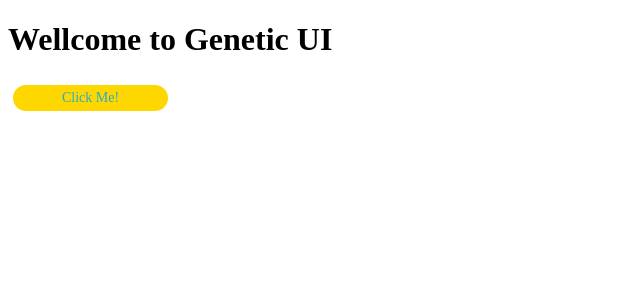
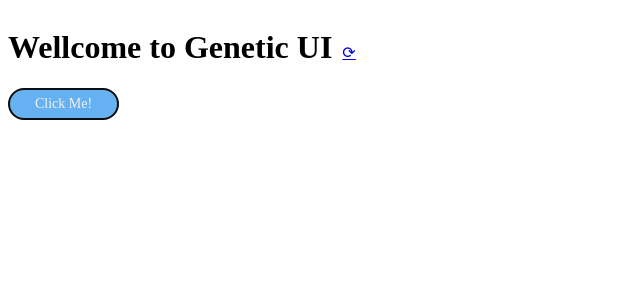
Before and after one commit to geanjunior/genui, a React (Vite) app: page / in a window 1280 px wide. Shown: the top 300 px of the page, without its empty margins (0-640 px from the left). Built offline with nearby package versions, Linux system fonts and the light colour scheme.

Commit message:
changing color palette to use five colors instead three

```diff
--- a/src/App.tsx
+++ b/src/App.tsx
@@ -3,7 +3,7 @@ import { generateRandomIndividual, useRandomDesignSystemDna } from "./genetic";
 import GenButton from "./genetic/components/button";
 
 function App() {
-  const [ designSystemDna, setDesignSystemDna] = useRandomDesignSystemDna();
+  const [designSystemDna, setDesignSystemDna] = useRandomDesignSystemDna();
 
   useEffect(() => {
     console.log('designSystemDna.genotypes: ', JSON.stringify(designSystemDna?.genotypes));
@@ -11,14 +11,15 @@ function App() {
   }, [designSystemDna]);
 
   const onClickCallback = useCallback(() => {
-      setDesignSystemDna(generateRandomIndividual());
+    setDesignSystemDna(generateRandomIndividual());
   }, [setDesignSystemDna]);
 
   return (
     <>
-      <h1>Wellcome to Genetic UI</h1>
+      <h1 style={{ display: "inline-block", paddingRight: "10px" }}>Wellcome to Genetic UI </h1>
+      <a href="javascript:void(0)" onClick={onClickCallback}>&#x27F3;</a>
       <section>
-        <GenButton onClick={onClickCallback}>Click Me!</GenButton>
+        <GenButton>Click Me!</GenButton>
       </section>
     </>
   )
--- a/src/genetic/genotypes/schemas/button.ts
+++ b/src/genetic/genotypes/schemas/button.ts
@@ -4,13 +4,13 @@ import { colorPalettePhenotype } from "../..";
 const colors = Object.keys(colorPalettePhenotype[0]);
 
 const buttonGenotypeSchema = [
-  { type: Searchspace.Range, from: 0, to: 5 }, //border-width
-  { type: Searchspace.Range, from: 0, to: 80 }, //border-radius
+  { type: Searchspace.Range, from: 0, to: 2 }, //border-width
+  { type: Searchspace.Range, from: 0, to: 30 }, //border-radius
 
-  { type: Searchspace.Range, from: 3, to: 60 }, //padding-top-bottom
-  { type: Searchspace.Range, from: 3, to: 60 }, //padding-left-right
+  { type: Searchspace.Range, from: 5, to: 30 }, //padding-top-bottom
+  { type: Searchspace.Range, from: 5, to: 30 }, //padding-left-right
 
-  { type: Searchspace.Range, from: 13, to: 50 }, //font-size
+  { type: Searchspace.Range, from: 13, to: 40 }, //font-size
   { type: Searchspace.Range, from: 0, to: 9 }, //font-weight
   { type: Searchspace.Range, from: 0, to: typographyGenotypeSchema.length - 1 }, //font-family
 
--- a/src/genetic/phenotypes/colors.ts
+++ b/src/genetic/phenotypes/colors.ts
@@ -3,46 +3,25 @@ import { DnaSequence, Phenotype } from "..";
 interface GenColorPalettePhenotype extends Phenotype {
   primary: string,
   secondary: string,
-  neutral: string
+  tertiary: string,
+  quaternary: string,
+  quintennary: string
 }
 
 const colorPalettePhenotype: GenColorPalettePhenotype[] = [
-  /* Sunny - A bright and cheerful palette that is perfect for a summery feel. */
-  { primary: "#FFD700", secondary: "#29ABCA", neutral: "#FFFFFF" },
-  // /* Oceanic - A calming and relaxing palette that is perfect for a beachy or nautical theme. */
-  // { primary: "#007ACC", secondary: "#C5E1A5", neutral: "#FFFFFF" },
-  // /* Sunset - A vibrant and energetic palette that is perfect for a party or a celebration. */
-  // { primary: "#FF5722", secondary: "#E066FF", neutral: "#FFFFFF" },
-  // /* Autumnal - A warm and earthy palette that is perfect for the fall season. */
-  // { primary: "#E67E22", secondary: "#90EE90", neutral: "#FFFFFF" },
-  // /* Wintery - A cool and crisp palette that is perfect for the winter season. */
-  // { primary: "#1E90FF", secondary: "#D3D3D3", neutral: "#FFFFFF" },
-  // /* Monochromatic - A simple and elegant palette that is perfect for a minimalist or modern design. */
-  // { primary: "#333333", secondary: "#666666", neutral: "#FFFFFF" },
-  // /* Pastel - A soft and gentle palette that is perfect for a calming or relaxing space. */
-  // { primary: "#87CEFA", secondary: "#F0FFFF", neutral: "#FFFFFF" },
-  // /* Neon - A bright and eye-catching palette that is perfect for a pop of color. */
-  // { primary: "#FF00FF", secondary: "#00FFFF", neutral: "#FFFFFF" },
-  // /* Earthy - A warm and natural palette that is perfect for a cozy or inviting space. */
-  // { primary: "#7B68EE", secondary: "#BDB76B", neutral: "#FFFFFF" },
-  // /* Cobalt - A cool and refreshing palette that is perfect for a modern or minimalist design. */
-  // { primary: "#3498DB", secondary: "#A9D0F5", neutral: "#FFFFFF" },
-  // /* Forest - A calming and natural palette that is perfect for a spa or wellness center. */
-  // { primary: "#556B2F", secondary: "#728942", neutral: "#FFFFFF" },
-  // /* Passion - A vibrant and energetic palette that is perfect for a party or a celebration. */
-  // { primary: "#FF6A00", secondary: "#FFC300", neutral: "#FFFFFF" },
-  // /* Emerald - A luxurious and sophisticated palette that is perfect for a high-end brand or product. */
-  // { primary: "#1ABC9C", secondary: "#42A5F5", neutral: "#FFFFFF" },
-  // /* Banana - A cheerful and playful palette that is perfect for a children's product or website. */
-  // { primary: "#9ACD32", secondary: "#D4E157", neutral: "#FFFFFF" },
-  // /* Lilac - A romantic and feminine palette that is perfect for a wedding or a beauty product. */
-  // { primary: "#B39DDB", secondary: "#D8BFD8", neutral: "#FFFFFF" },
-  // /* Ocean - A serene and calming palette that is perfect for a beach or spa theme. */
-  // { primary: "#5F9EA0", secondary: "#87CEEB", neutral: "#FFFFFF" },
-  // /* Peach - A warm and inviting palette that is perfect for a home decor or food brand. */
-  // { primary: "#FFF176", secondary: "#FFE5B4", neutral: "#FFFFFF" },
-  // /* Rust - A rustic and earthy palette that is perfect for a farmhouse or outdoor brand. */
-  // { primary: "#8D6E63", secondary: "#BD978E", neutral: "#FFFFFF" }
+  // { primary: "#A7C5C5 ", secondary: "#DEE0D5", tertiary: "#E2AC48", quaternary: "#B96028", quintennary: "#983C2D" },
+  // { primary: "#00747C ", secondary: "#00BBC9", tertiary: "#CACACA", quaternary: "#878787", quintennary: "#202022" },
+  // { primary: "#F2F2F2 ", secondary: "#D9D9D9", tertiary: "#A6A6A6", quaternary: "#8C8C8C", quintennary: "#737373" },
+  // { primary: "#001542 ", secondary: "#085454", tertiary: "#7A7A7A", quaternary: "#FFFFFF", quintennary: "#FFB30D" },
+
+  // { primary: "#A6785D ", secondary: "#594032", tertiary: "#D9A384", quaternary: "#F2F2F2", quintennary: "#0D0D0D" },
+  // { primary: "#0742F2 ", secondary: "#527AF2", tertiary: "#9BB8F2", quaternary: "#BBCDF2", quintennary: "#1A2126" },
+  // { primary: "#F2BB13 ", secondary: "#F28D35", tertiary: "#F2F2F2", quaternary: "#BFBFBF", quintennary: "#0D0D0D" },
+  // { primary: "#04D9D9 ", secondary: "#5FD9D9", tertiary: "#94F2F2", quaternary: "#B6F2F2", quintennary: "#F2F2F2" },
+  // { primary: "#80838C ", secondary: "#012619", tertiary: "#BF9F78", quaternary: "#F2F2F2", quintennary: "#0D0D0D" },
+  // { primary: "#140DD9 ", secondary: "#1FBF92", tertiary: "#F2E49B", quaternary: "#F27777", quintennary: "#0D0D0D" },
+  // { primary: "#18D935 ", secondary: "#15BF2F", tertiary: "#2DA63F", quaternary: "#D9D9D9", quintennary: "#0D0D0D" },
+  { primary: "#4178BF ", secondary: "#66B1F2", tertiary: "#F0F1F2", quaternary: "#BF877A", quintennary: "#0D0D0D" },
 ];
 
 const parseToColorPalettePhenotype = (genotypes: (string|number)[][]) => {
```
